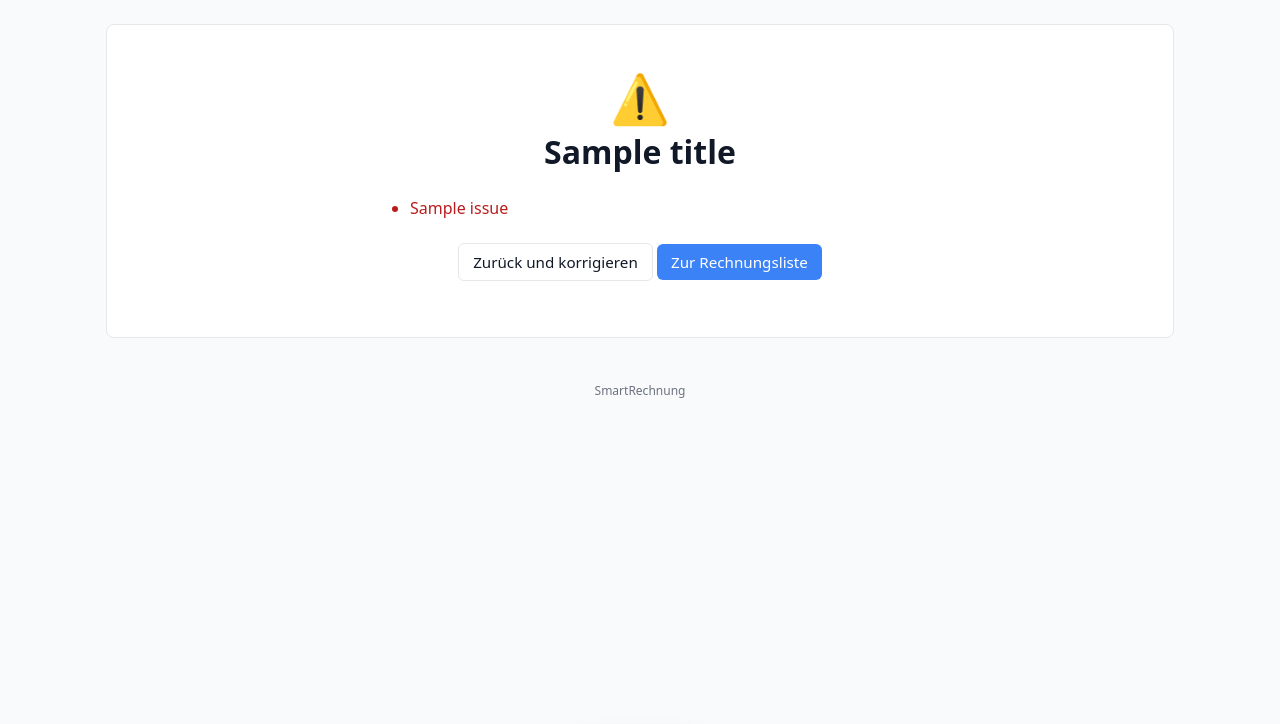
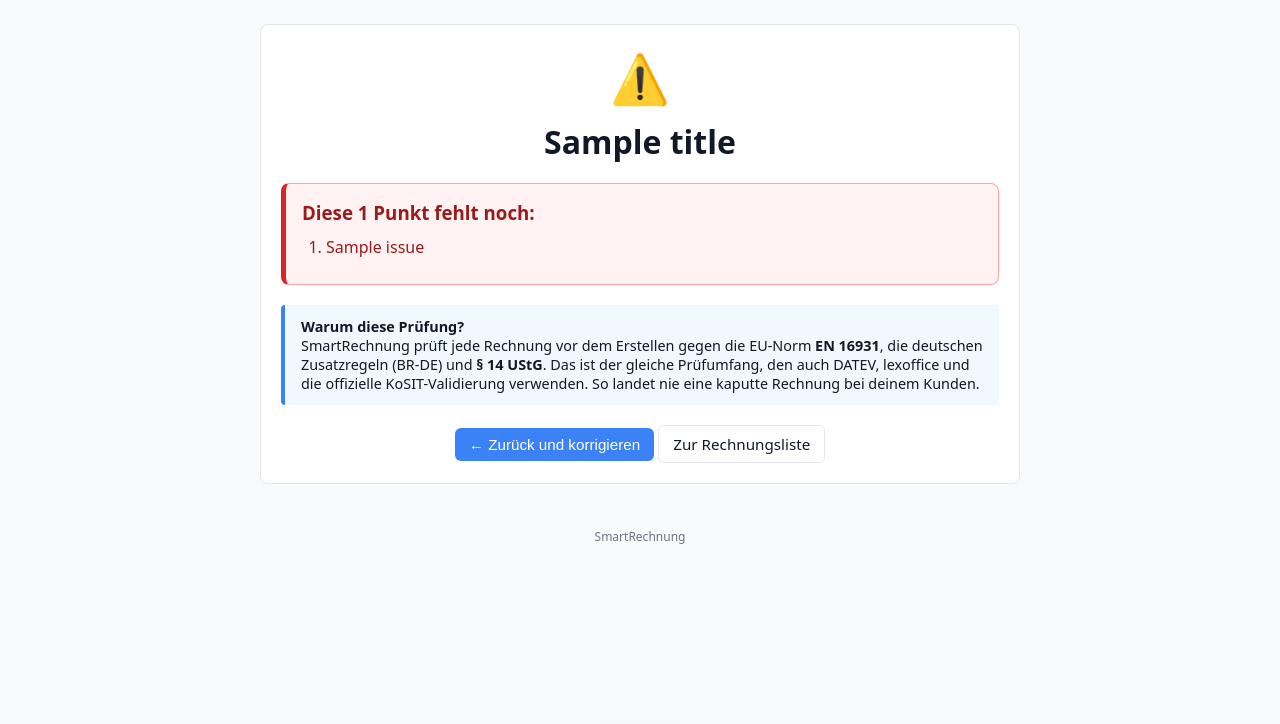
Before and after one commit to soerenhue/smartrechnung, a Python web app: template app/templates/error.html in a window 1280 px wide. Shown: the part 48-772 px from the top of the page. Run offline with Jinja, Linux system fonts and the light colour scheme; the template is opened without the code that fills it: most values are stand-ins (such as "Sample title", 1, 10 or a date in 2020).

Commit message:
Fehler-Seite: Konkrete Hinweise 'das und das fehlt' mit Rule-Highlights
Die bisherige Error-Seite zeigte nur eine graue Liste. Jetzt:
- Große Headline mit Anzahl der fehlenden Punkte
- Jeder Fehler mit Rule-ID (BR-DE-14) als Code-Tag hervorgehoben
- Rechtlicher Kontext ('§ 14 UStG', 'BT-72')
- Blaue Info-Box: Warum geprüft wird und gegen was

Volle Pre-Flight-Prüfung läuft bei BEIDEN Modi:
- 'Formular' (Daten eintippen, App rendert PDF)
- 'PDF-Upload' (User lädt eigene PDF hoch, App bettet nur XML rein)

Beide Pfade gehen durch check_company + check_invoice vor der
PDF-Erzeugung; _finalize validiert zusätzlich das erzeugte XML.
Wenn irgendwo ein Pflichtfeld fehlt, kommt die Fehler-Seite mit der
konkreten Liste, nicht eine kaputte Rechnung.

Co-Authored-By: Claude Opus 4.7 <noreply@anthropic.com>
Claude-Session: https://claude.ai/code/session_012h5UeUb7FVeQUHKTYmwjrq

```diff
--- a/app/templates/error.html
+++ b/app/templates/error.html
@@ -1,18 +1,50 @@
 {% extends "base.html" %}
 {% block title %}{{ title }}{% endblock %}
 {% block content %}
-<div class="card" style="text-align:center; padding: 40px 20px">
-  <div style="font-size: 3rem">⚠️</div>
-  <h1>{{ title }}</h1>
-  <p class="muted" style="max-width: 540px; margin: 12px auto 24px">{{ message }}</p>
+<div class="card" style="max-width:760px;margin:20px auto">
+  <div style="text-align:center">
+    <div style="font-size: 3rem">⚠️</div>
+    <h1 style="margin:10px 0 4px">{{ title }}</h1>
+    <p class="muted" style="margin: 4px auto 20px">{{ message }}</p>
+  </div>
+
   {% if issues %}
-  <ul style="text-align:left; max-width:540px; margin: 0 auto 24px; color:#b91c1c">
-    {% for i in issues %}<li>{{ i }}</li>{% endfor %}
-  </ul>
+  <div style="background:#fef2f2;border:1px solid #fca5a5;border-left:5px solid #dc2626;
+              border-radius:8px;padding:16px;margin:10px 0 20px">
+    <h3 style="margin:0 0 10px;color:#991b1b">
+      Diese {{ issues|length }} Punkt{{ 'e' if issues|length != 1 }} fehl{{ 'en' if issues|length != 1 else 't' }} noch:
+    </h3>
+    <ol style="margin:0;padding-left:24px;color:#991b1b">
+      {% for i in issues %}
+      <li style="margin:8px 0;line-height:1.55">
+        {% set parts = i.split(':', 1) %}
+        {% if parts|length == 2 %}
+          <code style="background:#fee2e2;padding:1px 6px;border-radius:3px;font-size:0.8rem;color:#7f1d1d">{{ parts[0]|trim }}</code>
+          <span style="color:#450a0a">{{ parts[1]|trim }}</span>
+        {% else %}
+          {{ i }}
+        {% endif %}
+      </li>
+      {% endfor %}
+    </ol>
+  </div>
+
+  <div style="background:#f0f9ff;border-left:4px solid #3b82f6;padding:12px 16px;
+              border-radius:4px;font-size:0.9rem;margin-bottom:20px">
+    <strong>Warum diese Prüfung?</strong><br>
+    SmartRechnung prüft jede Rechnung vor dem Erstellen gegen die EU-Norm
+    <strong>EN 16931</strong>, die deutschen Zusatzregeln (BR-DE) und
+    <strong>§ 14 UStG</strong>. Das ist der gleiche Prüfumfang, den auch
+    DATEV, lexoffice und die offizielle KoSIT-Validierung verwenden.
+    So landet nie eine kaputte Rechnung bei deinem Kunden.
+  </div>
   {% endif %}
-  <p>
-    <a class="btn btn-secondary" href="javascript:history.back()">Zurück und korrigieren</a>
-    <a class="btn" href="/">Zur Rechnungsliste</a>
-  </p>
+
+  <div style="text-align:center">
+    <button type="button" class="btn" onclick="history.back()">
+      ← Zurück und korrigieren
+    </button>
+    <a class="btn btn-secondary" href="/">Zur Rechnungsliste</a>
+  </div>
 </div>
 {% endblock %}
```
